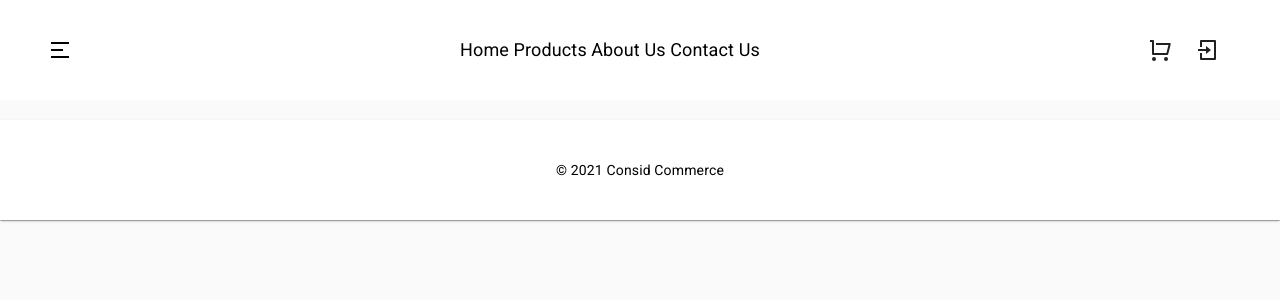
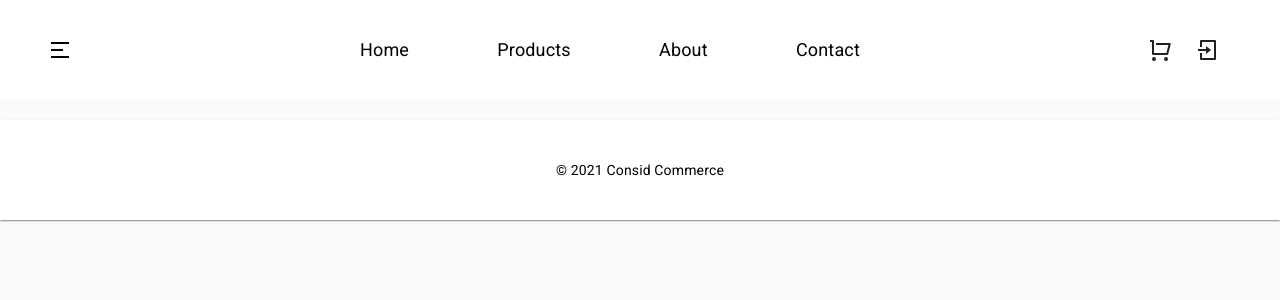
Before and after one commit to H4ckint0sh/consid-commerce, a Next.js app: page /about in a window 1280 px wide. Shown: the top 300 px of the page. Built offline with nearby package versions, Linux system fonts and the light colour scheme.

Commit message:
fixed navbar bug

```diff
--- a/components/Navbar.js
+++ b/components/Navbar.js
@@ -67,7 +67,7 @@ const useStyles = makeStyles((theme) => ({
     marginRight: 36,
   },
   listContainer: {
-    width: '300px',
+    width: '500px',
     marginLeft: 'auto',
     display: 'flex',
     flexDirection: 'row',
@@ -91,11 +91,11 @@ const menuList = [
     href: '/products',
   },
   {
-    name: 'About Us',
+    name: 'About',
     href: '/about',
   },
   {
-    name: 'Contact Us',
+    name: 'Contact',
     href: '/contact',
   },
 ];
```
